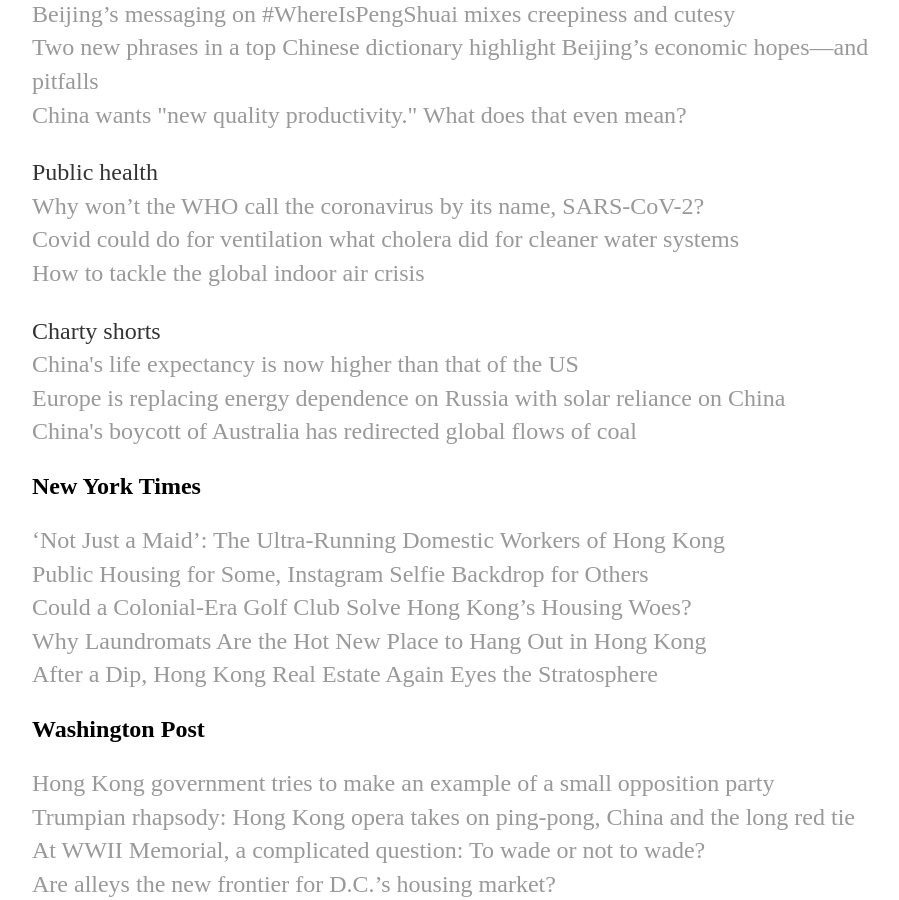
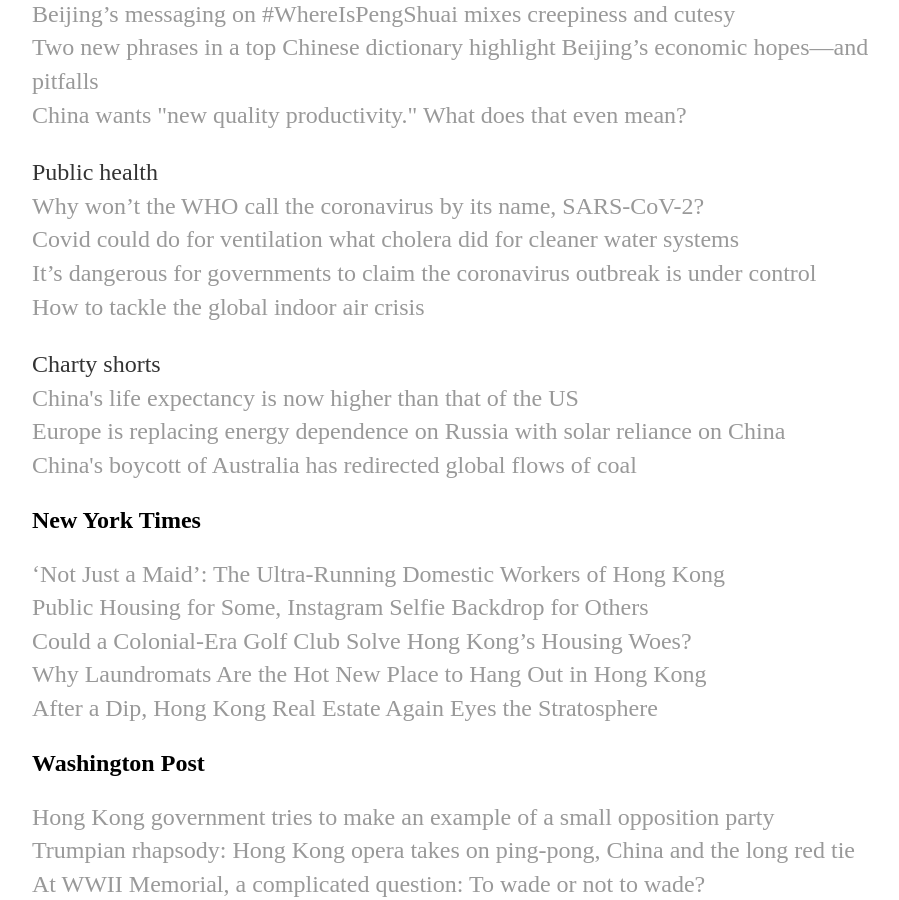
Before and after one commit to marykmhui/marykmhui, a Jekyll site: the page built from writing/index.html, in a window 1280 px wide and 900 px high, scrolled down 1767 px. Shown: the whole window, without its empty margins (160-1059 px from the left). Built offline with Jekyll 4.4.1, drawn with Linux system fonts in a browser that asks for light colours.

Commit message:
Update index.html

```diff
--- a/writing/index.html
+++ b/writing/index.html
@@ -57,6 +57,7 @@
 					<p>Public health<br>
 					<a href="https://qz.com/1820422/coronavirus-why-wont-who-use-the-name-sars-cov-2/">Why won’t the WHO call the coronavirus by its name, SARS-CoV-2?</a><br>
 					<a href="https://qz.com/how-covid-may-spark-a-revolution-in-indoor-air-quality-1850398081">Covid could do for ventilation what cholera did for cleaner water systems</a><br>
+					<a href="https://qz.com/1807975/why-governments-shouldnt-claim-coronavirus-is-under-control">It’s dangerous for governments to claim the coronavirus outbreak is under control</a><br>
 					<a href="https://qz.com/how-to-tackle-the-global-indoor-air-crisis-1850444266">How to tackle the global indoor air crisis</a>
 
 					<p>Charty shorts<br>
```
